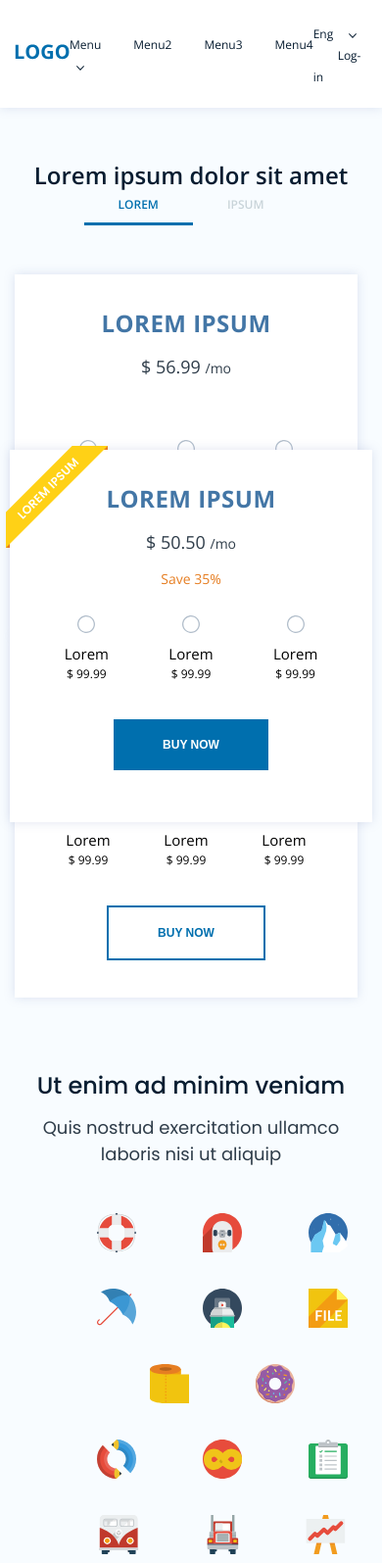
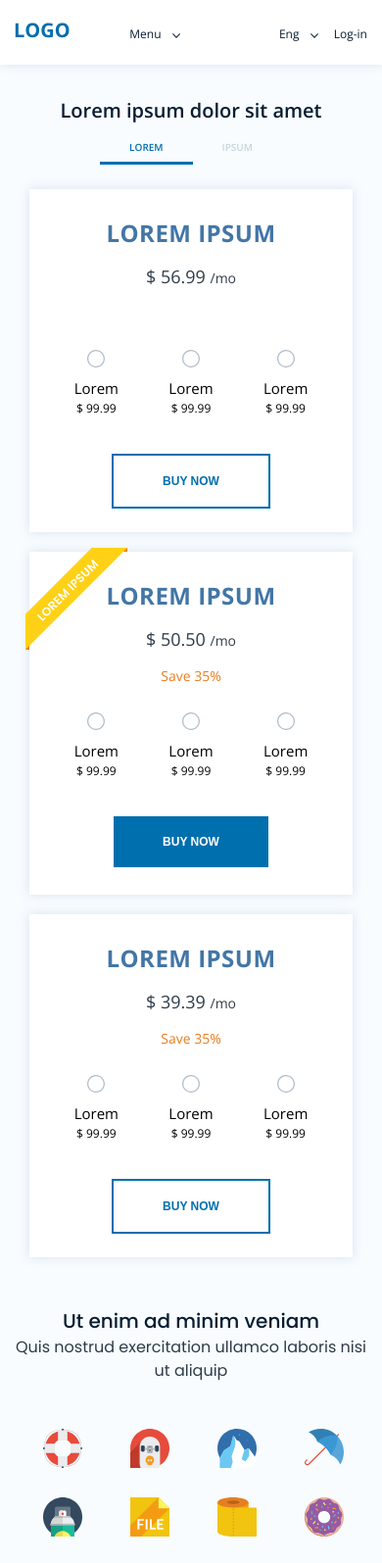
Before and after one commit to Olegopolonets/test-task, a plain HTML site: page index.html in a window 390 px wide. Shown: the top 1595 px of the page at 98% size. Drawn offline with nearby package versions, Linux system fonts and the light colour scheme.

Commit message:
Created responsive

```diff
--- a/css/style.css
+++ b/css/style.css
@@ -93,6 +93,7 @@ body {
   margin-bottom: 65px;
 }
 .goods__title{
+  margin-bottom: 32px;
   font-weight: 600;
   font-size: 24px;
   line-height: 25px;
@@ -339,6 +340,8 @@ body {
 .footer__inner {
   display: flex;
   justify-content: space-between;
+  padding-bottom: 40px;
+  border-bottom: 1px solid #F2F6FA;
 }
 .footer__item-list {
   margin: 0;
@@ -393,11 +396,6 @@ body {
   text-align: center;
 }
 
-.footer__inner {
-  padding-bottom: 40px;
-  border-bottom: 1px solid #F2F6FA;
-}
-
 .footer__bottom{
   color: #fff;
 }
@@ -406,9 +404,10 @@ body {
   display: flex;
   justify-content: space-between;
   padding-top: 36px;
+  align-items: flex-end;
 }
 
-.footer__lang-list, .footer__lang-text, .footer__copy-text {
+.footer__lang-list,.footer__lang-text,.footer__copy-text {
   font-size: 12px;
   line-height: 16px;
 }
@@ -421,3 +420,109 @@ body {
   margin-left: 12px;
   margin-right: 36px;
 }
+
+/* Responsive */
+
+@media (max-width: 414px) {
+  .navigation-item:not(:first-child){
+    display: none;
+  }
+
+  .log-in {
+    margin-left: 5px;
+  }
+
+  .lang-list {
+    margin: 0;
+  }
+
+  .goods {
+    margin-top: 36px;
+    margin-bottom: 35px;
+  }
+
+  .goods__title {
+    font-weight: 600;
+    font-size: 20px;
+    line-height: 21px;
+    margin-bottom: 12px;
+}
+
+.category {
+  margin-bottom: 25px;
+  padding: 8px 30px;
+  font-size: 10px;
+  line-height: 14px;
+}
+
+.cards {
+  justify-content: center;
+}
+
+.card__item-general {
+  position: relative;
+  top: 0;
+  left: 0;
+  transform: none;
+}
+
+.card__item {
+  width: 330px;
+  height: 350px;
+  padding-top: 35px;
+  padding-bottom: 35px;
+  padding-left: 20px;
+  padding-right: 20px;
+  margin-bottom: 20px;
+}
+
+.advantages {
+  margin-bottom: 55px;
+}
+
+.advantage-title {
+  font-size: 20px;
+  line-height: 21px;
+  margin-bottom: 4px;
+}
+
+.advantage-subtitle {
+  font-size: 16px;
+  line-height: 24px;
+}
+
+.advantage-icon {
+  margin-left: 25px;
+  margin-bottom: 25px;
+  margin-right: 20px;
+}
+
+.services__item {
+  width: 100%;
+  margin-bottom: 30px;
+}
+
+.footer__copy {
+  margin-right: 0;
+}
+
+.footer {
+  padding-top: 50px;
+  padding-bottom: 70px;
+}
+
+.footer__inner {
+flex-wrap: wrap;
+}
+
+.footer__logo{
+  width: 100%;
+  margin-bottom: 10px;
+}
+
+.social-items{
+  margin: 0 auto;
+  margin-top: 20px;
+}
+
+}
--- a/index.html
+++ b/index.html
@@ -242,7 +242,7 @@
   <div class="footer">
     <div class="container">
       <div class="footer__inner">
-        <div class="footer__item">
+        <div class="footer__item footer__logo">
           <a href="#" class="logo-link">
             <img src="img/logo_footer.svg" alt="logo:Logo" class="fotter-logo__image">
           </a>
@@ -313,8 +313,7 @@
         </div>
         <!-- /.footer-item -->
 
-        <div class="footer__item">
-          <div class="social-items">
+        <div class="footer__item social-items">
           <h4 class="social-title">Lorem ipsum</h4>
           <a href="#" class="social-link">
             <img src="img/fb.svg" alt="Facebook" class="social_network">
@@ -325,7 +324,6 @@
           <a href="#" class="social-link">
             <img src="img/yt.svg" alt="Facebook" class="social_network">
           </a>
-          </div>
         </div>
         <!-- /.footer-item -->
       </div>
```
Lines whose indentation alone changed are shown as unchanged.
